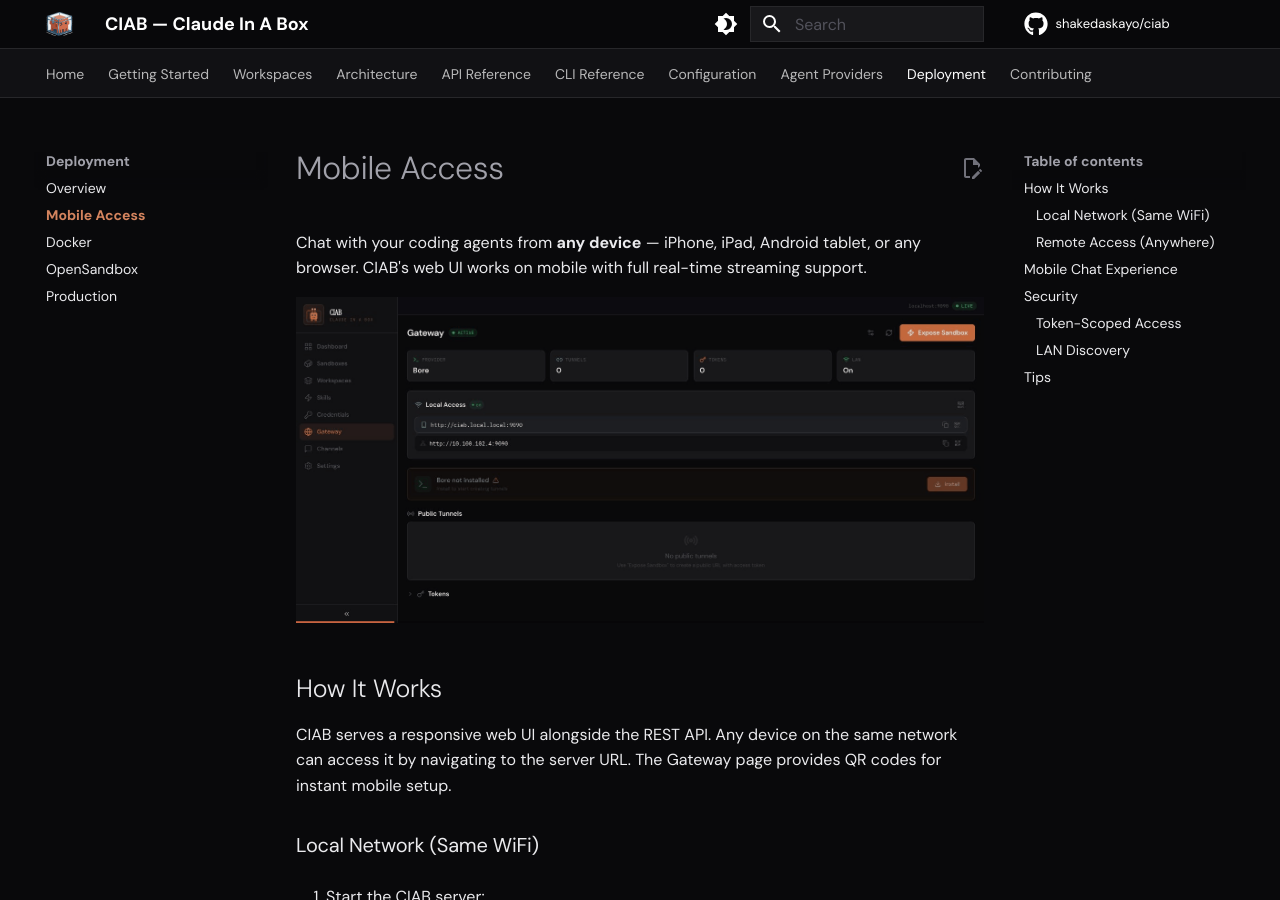
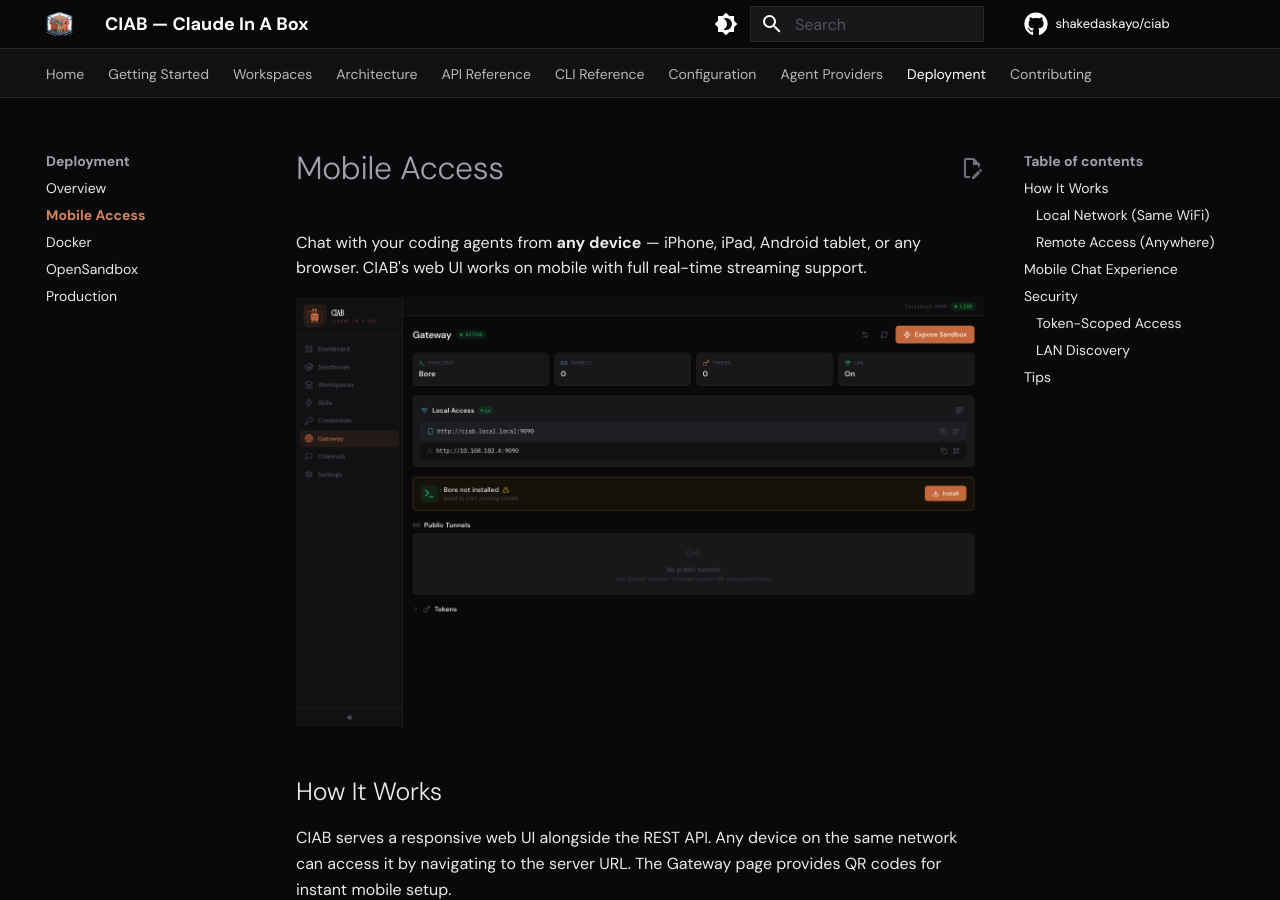
Before and after one commit to shakedaskayo/ciab, an MkDocs documentation site: the page built from docs/docs/deployment/mobile-access.md, in a window 1280 px wide and 900 px high. Built offline with MkDocs 1.6.1 and Material for MkDocs 9.7.7, drawn with Linux system fonts in a browser that asks for light colours; comment, search, counter and statistics services are not loaded.

Commit message:
Replace GIFs with high-quality PNG screenshots, rewrite README
- Clean PNG screenshots via Playwright: dashboard, chat with tool use,
  gateway, skills catalog, workspaces
- README rewritten to emphasize access-anywhere story (phone, tablet,
  browser, CLI, API) with gateway/QR/tunnel access methods
- Removed low-quality GIF files
- Updated mobile-access docs to use PNG

Co-Authored-By: Claude Opus 4.6 (1M context) <noreply@anthropic.com>

```diff
--- a/docs/docs/deployment/mobile-access.md
+++ b/docs/docs/deployment/mobile-access.md
@@ -2,7 +2,7 @@
 
 Chat with your coding agents from **any device** — iPhone, iPad, Android tablet, or any browser. CIAB's web UI works on mobile with full real-time streaming support.
 
-![Gateway QR Code](../assets/screenshots/ciab-gateway-qr-mobile.gif)
+![Gateway](../assets/screenshots/gateway.png)
 
 ## How It Works
 
```
Also changed, not shown: README.md, docs/docs/assets/screenshots/chat.png (added), docs/docs/assets/screenshots/ciab-dashboard-tour.gif (deleted), docs/docs/assets/screenshots/ciab-gateway-qr-mobile.gif (deleted), docs/docs/assets/screenshots/ciab-live-chat-streaming.gif (deleted), docs/docs/assets/screenshots/dashboard.png (added), docs/docs/assets/screenshots/gateway.png (added), docs/docs/assets/screenshots/skills.png (added), docs/docs/assets/screenshots/workspaces.png (added), 1 other file.
